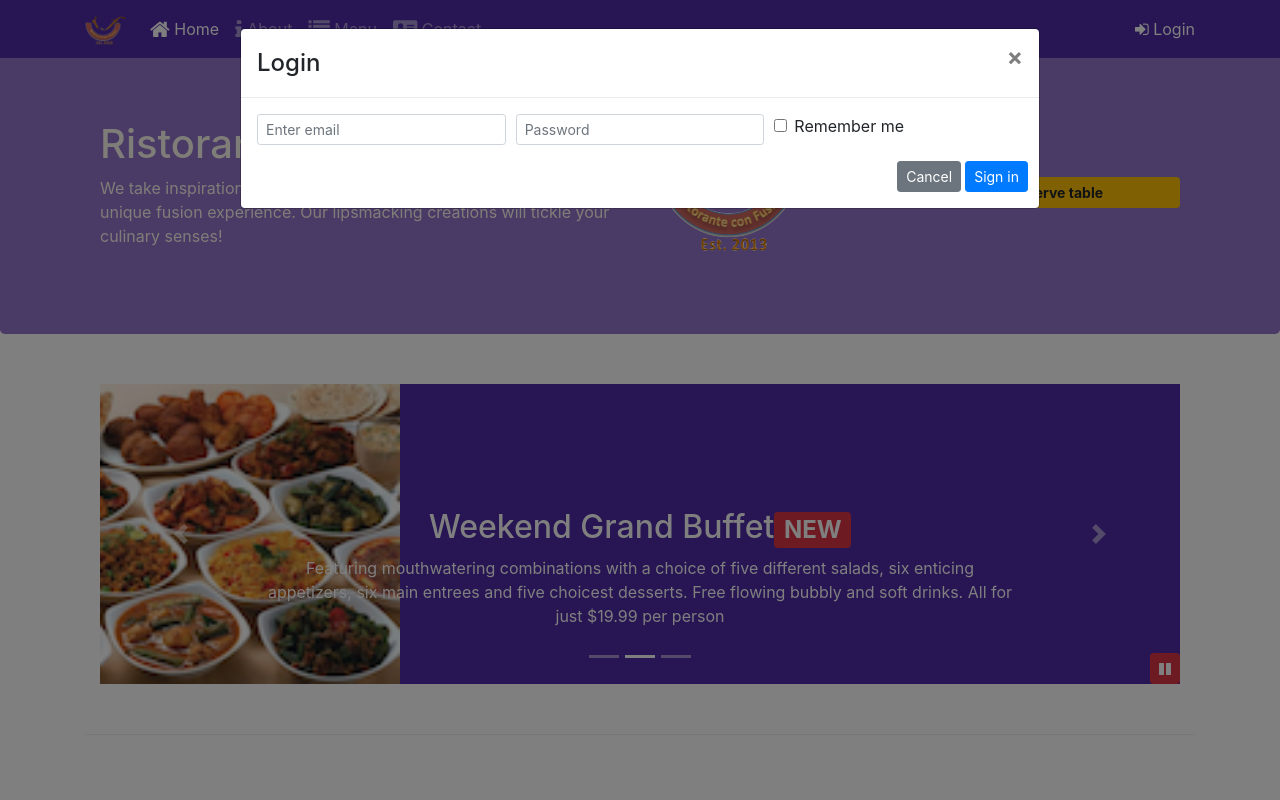
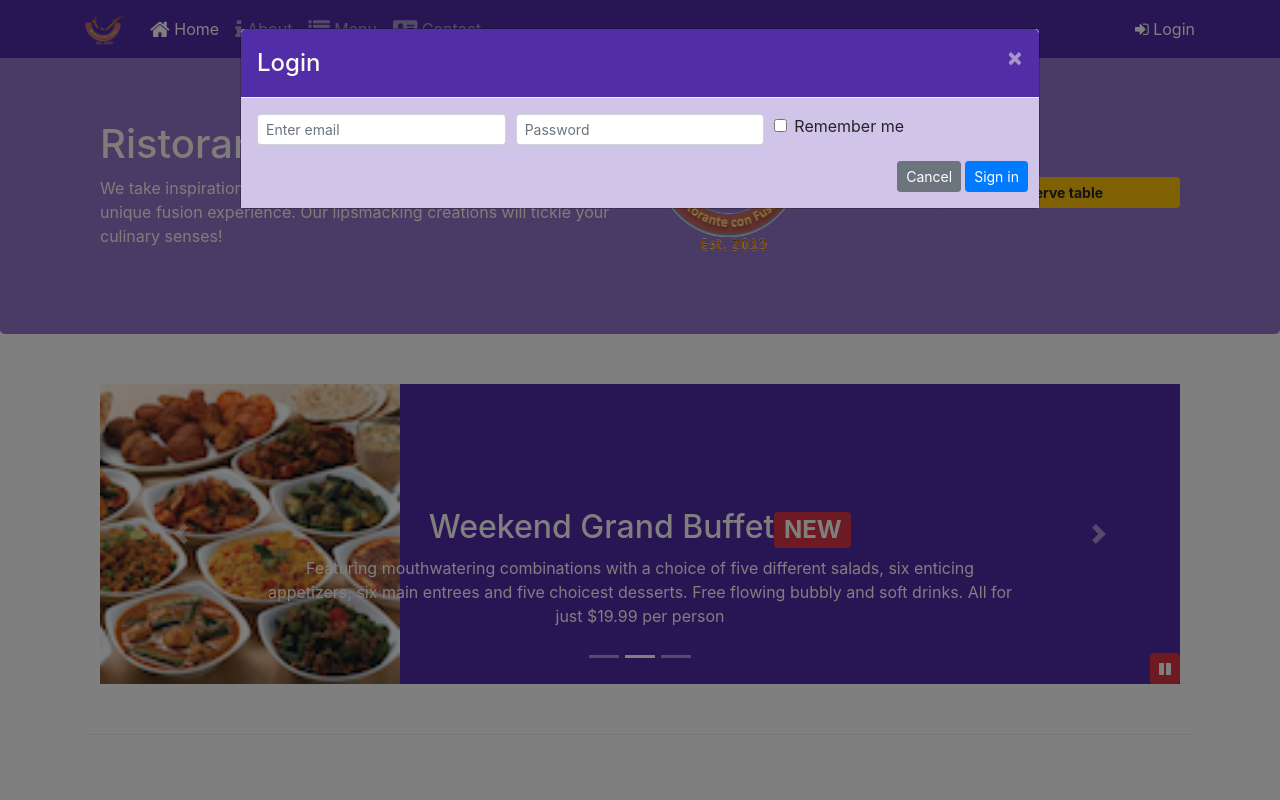
Before and after one commit to PayalGhosh/Restaurant-front-end-design, a website: page index.html in a window 1280 px wide. Both pictures are taken after a click on the link "Login". Shown: the top 800 px of the page. Drawn offline with nearby package versions, Linux system fonts and the light colour scheme.

Commit message:
Bootstrap assignment 4

```diff
--- a/css/styles.scss
+++ b/css/styles.scss
@@ -74,3 +74,14 @@ body{
     bottom: 0px;
     z-index: 1;
 }
+
+.modal-header{
+    background-color:$background-dark ;
+    color:floralwhite;
+    .close{
+        color:floralwhite;
+    }
+}
+.modal-body{
+    background-color: $background-pale;
+}
--- a/index.html
+++ b/index.html
@@ -37,7 +37,7 @@
                                 class="fa fa-address-card fa-lg"></span> Contact</a></li>
                 </ul>
                 <span class="navbar-text">
-                    <a data-toggle="modal" data-target="#loginModal">
+                    <a id="loginLink">
                         <span class="fa fa-sign-in"></span> Login</a>
                 </span>
             </div>
@@ -96,8 +96,7 @@
                     <img src="./img/logo.png" class="img-fluid">
                 </div>
                 <div class="col-12 col-sm align-self-center">
-                    <a href="#reserve" class="btn btn-warning btn-sm btn-block" data-toggle="modal"
-                        data-target="#reserveModal" role="button"><strong>Reserve table</strong></a>
+                    <a href="#reserve" class="btn btn-warning btn-sm btn-block" id="reserveButton" role="button"><strong>Reserve table</strong></a>
                 </div>
             </div>
         </div>
@@ -443,6 +442,14 @@
                     $('#carouselButtons').children('span').addClass('fa-pause');
                 }
             });
+
+            $("#reserveButton").click(function(){
+                $("#reserveModal").modal('show');
+            });
+
+            $("#loginLink").click(function(){
+                $("#loginModal").modal('show');
+            });
         });
     </script>
 
```
Also changed, not shown: css/styles.css.
